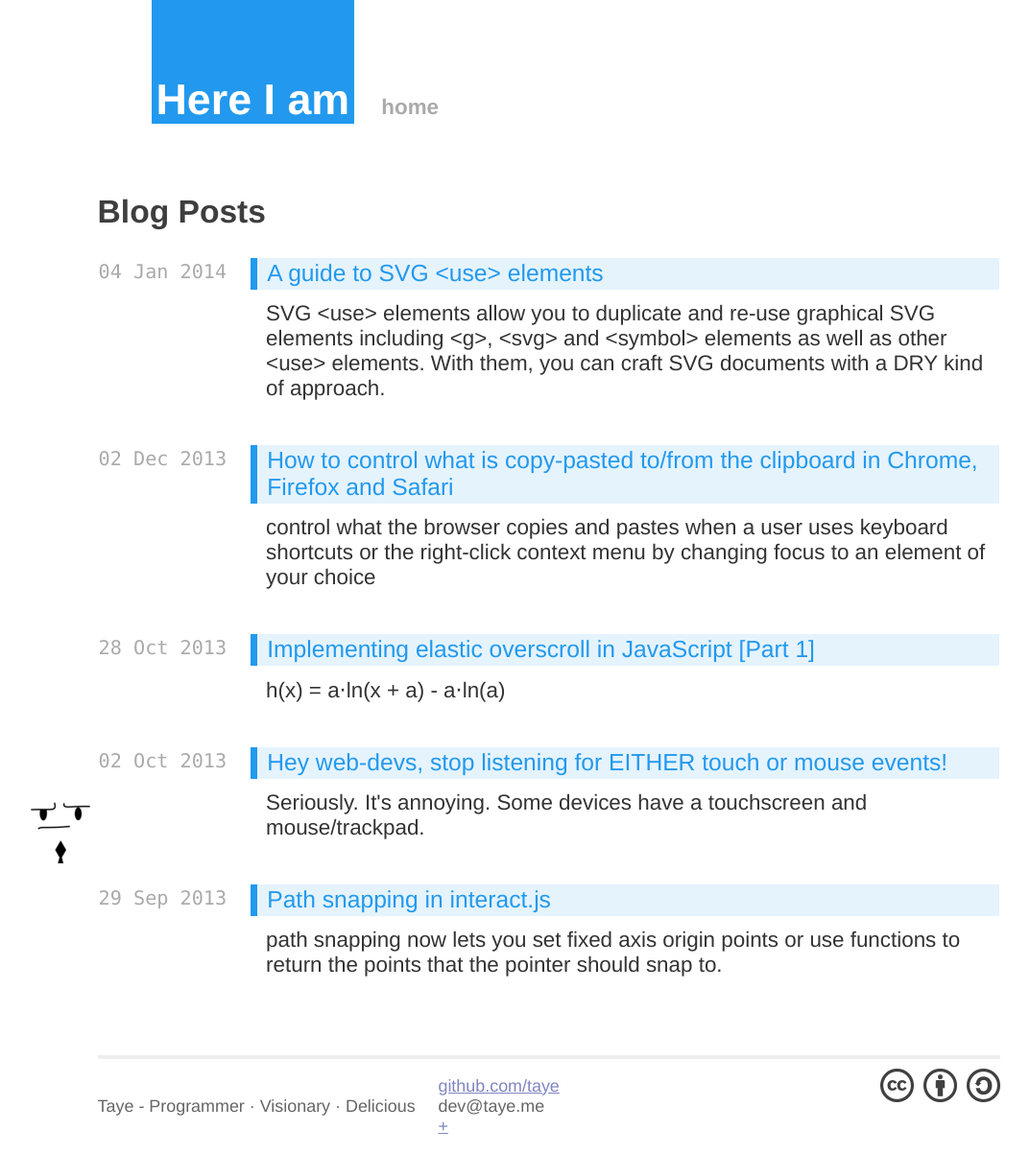
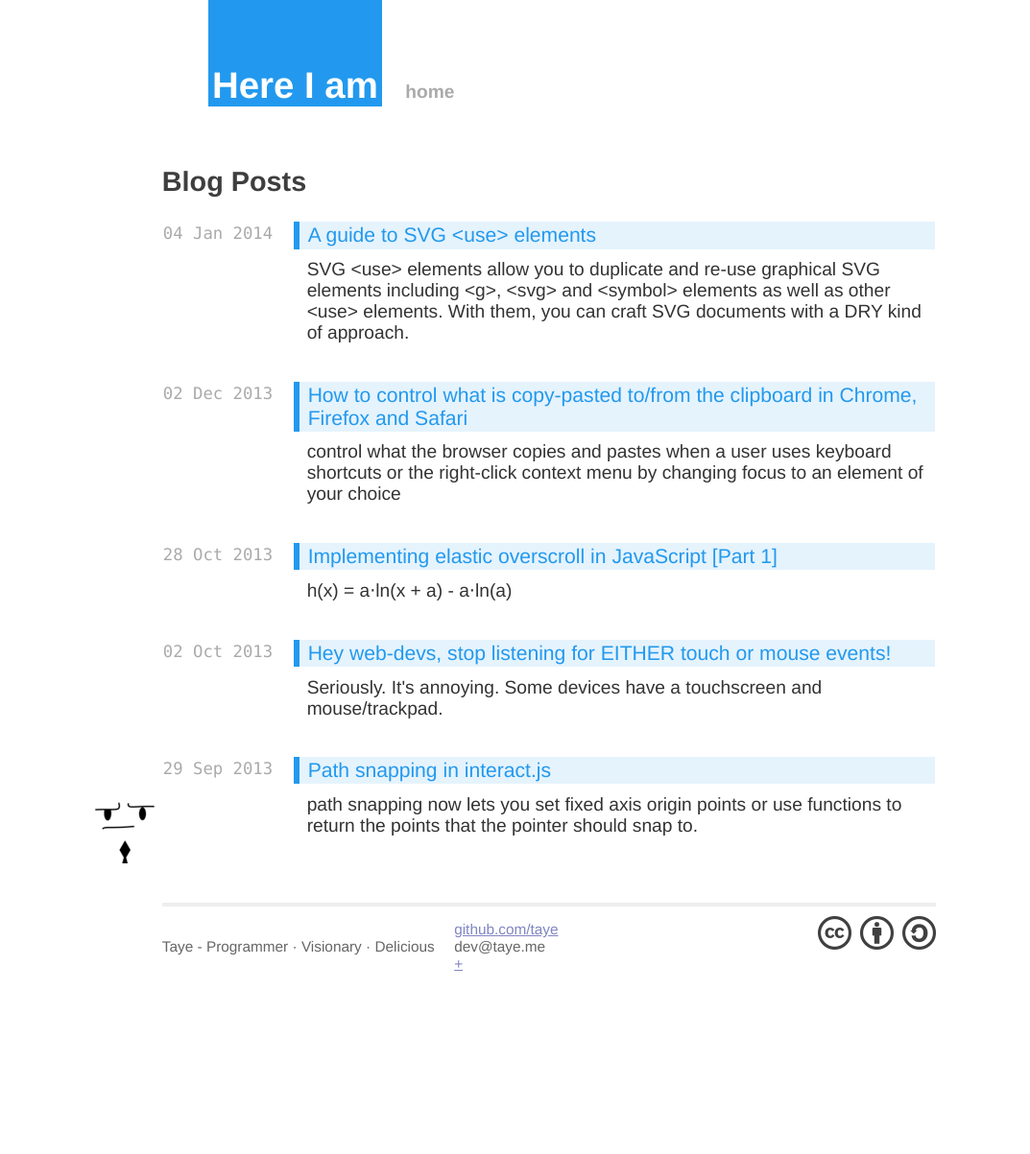
Before and after one commit to taye/taye.github.io, a Jekyll site: the page built from index.html, in a window 1280 px wide. Shown: the whole page at 96% size, without its empty margins (68-1141 px from the left). Built offline with Jekyll 4.4.1, drawn with Linux system fonts in a browser that asks for light colours; some web fonts are replaced; Markdown is read by kramdown in place of the engine named in the settings; after the commit the page ends 1030 px from its top, so only the background shows below that.

Commit message:
Reduce the larger font-size for wide screens
1.4em -> 1.2em

```diff
--- a/_scss/taye.scss
+++ b/_scss/taye.scss
@@ -231,7 +231,7 @@ pre {
 
 @media screen and (min-width: 1000pX) {
   body {
-    font-size: 1.4em;
+    font-size: 1.2em;
   }
 }
 
--- a/css/taye.css
+++ b/css/taye.css
@@ -159,7 +159,7 @@ pre {
 
 @media screen and (min-width: 1000pX) {
   body {
-    font-size: 1.4em; } }
+    font-size: 1.2em; } }
 @media screen and (max-width: 720pX) {
   .site {
     width: 95%;
```
